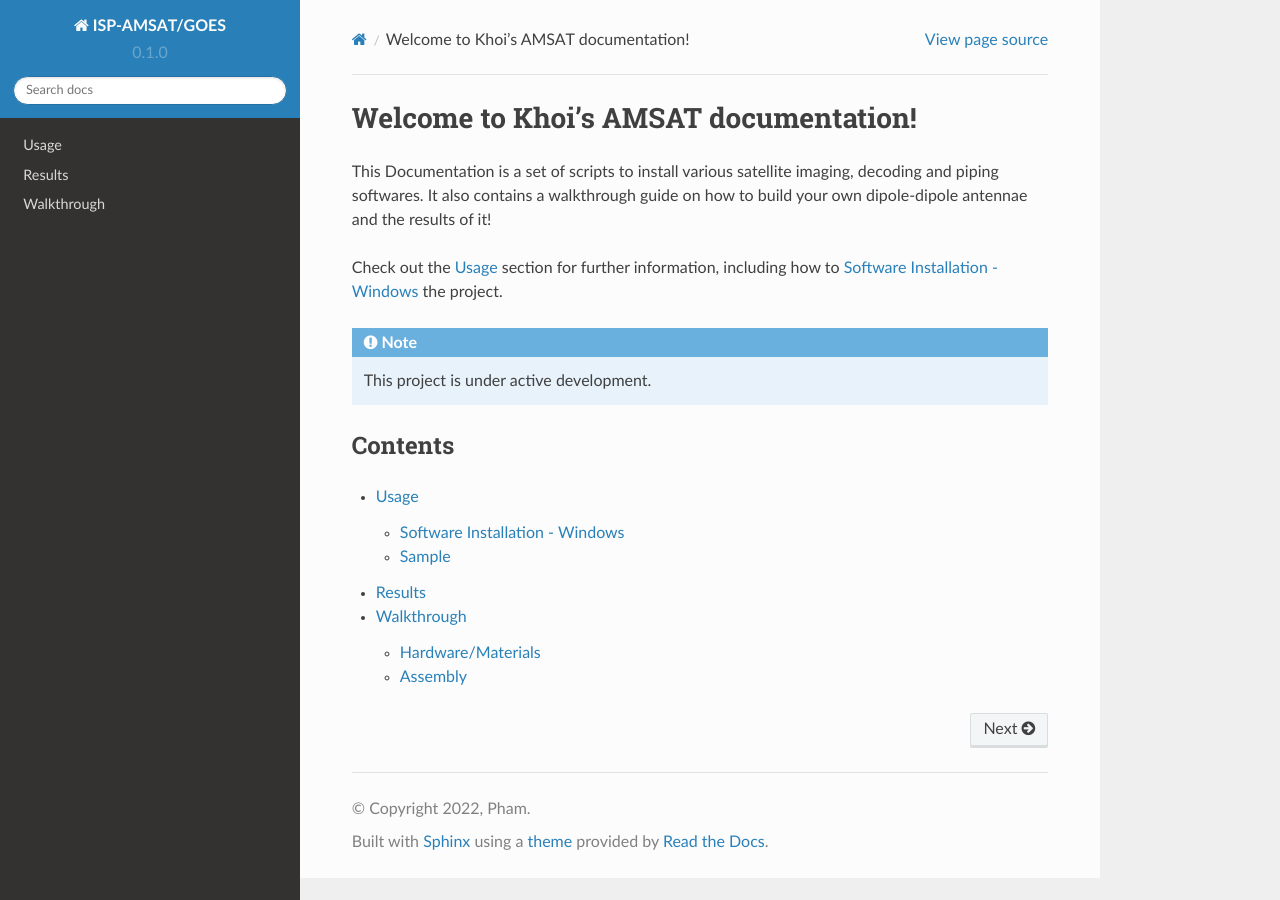
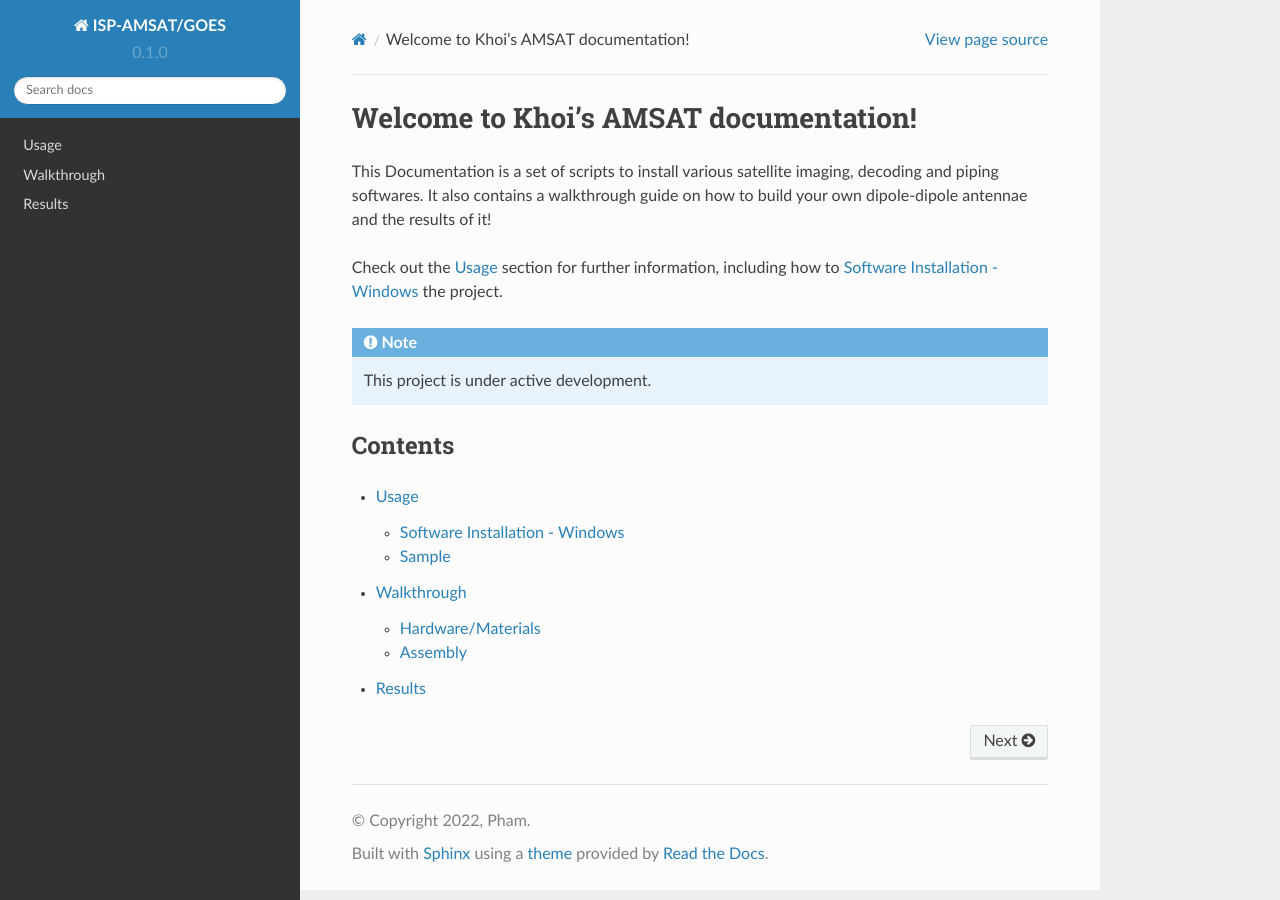
Before and after one commit to 2khoip/ISP-AMSAT, a Sphinx documentation site: the page built from docs/source/index.rst, in a window 1280 px wide. Built offline with Sphinx 7.4.7 and the Read the Docs theme 2.0.0, drawn with Linux system fonts in a browser that asks for light colours.

```diff
--- a/docs/source/index.rst
+++ b/docs/source/index.rst
@@ -16,5 +16,5 @@ Contents
 .. toctree::
 
    usage
+   walkthrough
    results
-   walkthrough
```
